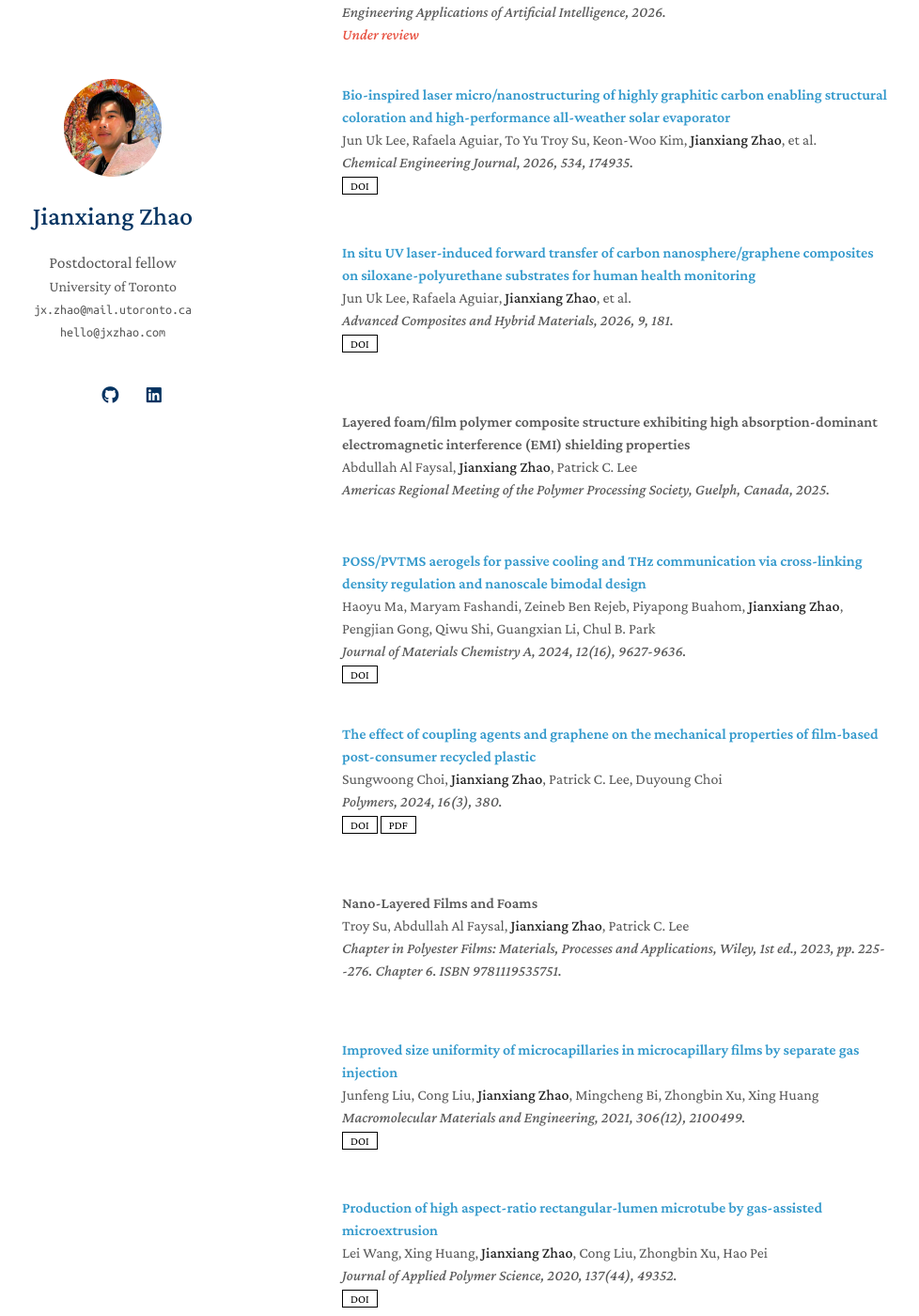
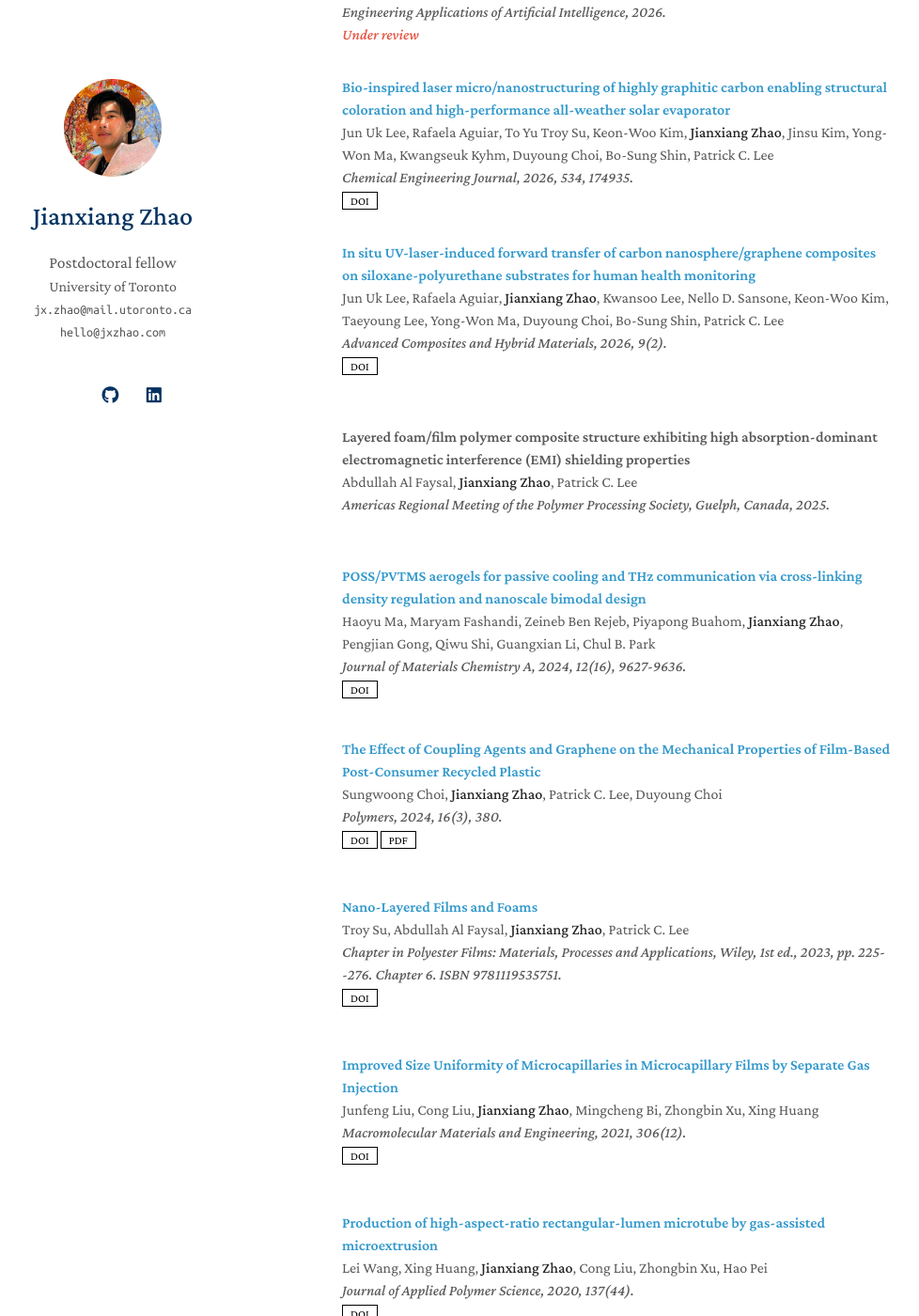
Before and after one commit to ACuriousMind-Z/ACuriousMind-Z.github.io, a Jekyll site: the page built from index.md, in a window 1280 px wide and 1400 px high, scrolled down 2267 px. Shown: the whole window at 94% size, without its empty margins (156-1134 px from the left). Built offline with Jekyll 4.4.1, drawn with Linux system fonts in a browser that asks for light colours; a style sheet for code colours, icons or effects is not loaded; our own code applies the rules of GitHub Pages for plain Markdown files; some of the changed text lies outside the part shown.

Commit message:
cv: sync publications from ORCID/Crossref

```diff
--- a/_data/publications.yml
+++ b/_data/publications.yml
@@ -10,10 +10,10 @@ main:
   conference: "ACS Applied Materials & Interfaces, 2026."
   notes: "Under review"
 
-- title: "Butterfly wing microstructure inspired solid/porous alternating layered structures: In situ visualization of confined foaming"
+- title: "Butterfly Wing Microstructure Inspired Solid/Porous Alternating Layered Structures: In Situ Visualization of Confined Foaming"
   authors: "<strong>Jianxiang Zhao</strong>, Lei Zhang, Jun Uk Lee, Nello D. Sansone, Janet Kim, Leen Bazbaz, Abdullah Al Faysal, Patrick C. Lee"
   conference_short: "Small"
-  conference: "Small, 2025, 21(40), e08472."
+  conference: "Small, 2025, 21(40)."
   doi: "https://doi.org/10.1002/smll.202508472"
   pdf: "https://pmc.ncbi.nlm.nih.gov/articles/PMC12508713/"
 
@@ -30,10 +30,10 @@ main:
   conference: "Journal of Materials Science, 2021, 56(27), 15491-15498."
   doi: "https://doi.org/10.1007/s10853-021-06259-5"
 
-- title: "Solvent-free generation of foamed microcapillary films with a dual network of interconnected pores and internal channels"
+- title: "Solvent‐Free Generation of Foamed Microcapillary Films with a Dual Network of Interconnected Pores and Internal Channels"
   authors: "<strong>Jianxiang Zhao</strong>, Zhongbin Xu, Suxia Zheng, Cong Liu, Junfeng Liu, Hao Pei"
   conference_short: "Macromol. Mater. Eng."
-  conference: "Macromolecular Materials and Engineering, 2020, 305(3), 1900768."
+  conference: "Macromolecular Materials and Engineering, 2020, 305(3)."
   doi: "https://doi.org/10.1002/mame.201900768"
 
 - title: "An automated image-processing framework for bubble tracking in multilayer polymer foams"
@@ -43,15 +43,15 @@ main:
   notes: "Under review"
 
 - title: "Bio-inspired laser micro/nanostructuring of highly graphitic carbon enabling structural coloration and high-performance all-weather solar evaporator"
-  authors: "Jun Uk Lee, Rafaela Aguiar, To Yu Troy Su, Keon-Woo Kim, <strong>Jianxiang Zhao</strong>, et al."
+  authors: "Jun Uk Lee, Rafaela Aguiar, To Yu Troy Su, Keon-Woo Kim, <strong>Jianxiang Zhao</strong>, Jinsu Kim, Yong-Won Ma, Kwangseuk Kyhm, Duyoung Choi, Bo-Sung Shin, Patrick C. Lee"
   conference_short: "Chem. Eng. J."
   conference: "Chemical Engineering Journal, 2026, 534, 174935."
   doi: "https://doi.org/10.1016/j.cej.2026.174935"
 
-- title: "In situ UV laser-induced forward transfer of carbon nanosphere/graphene composites on siloxane-polyurethane substrates for human health monitoring"
-  authors: "Jun Uk Lee, Rafaela Aguiar, <strong>Jianxiang Zhao</strong>, et al."
+- title: "In situ UV-laser-induced forward transfer of carbon nanosphere/graphene composites on siloxane-polyurethane substrates for human health monitoring"
+  authors: "Jun Uk Lee, Rafaela Aguiar, <strong>Jianxiang Zhao</strong>, Kwansoo Lee, Nello D. Sansone, Keon-Woo Kim, Taeyoung Lee, Yong-Won Ma, Duyoung Choi, Bo-Sung Shin, Patrick C. Lee"
   conference_short: "Adv. Compos. Hybrid Mater."
-  conference: "Advanced Composites and Hybrid Materials, 2026, 9, 181."
+  conference: "Advanced Composites and Hybrid Materials, 2026, 9(2)."
   doi: "https://doi.org/10.1007/s42114-026-01732-8"
 
 - title: "Layered foam/film polymer composite structure exhibiting high absorption-dominant electromagnetic interference (EMI) shielding properties"
@@ -65,7 +65,7 @@ main:
   conference: "Journal of Materials Chemistry A, 2024, 12(16), 9627-9636."
   doi: "https://doi.org/10.1039/d4ta00315b"
 
-- title: "The effect of coupling agents and graphene on the mechanical properties of film-based post-consumer recycled plastic"
+- title: "The Effect of Coupling Agents and Graphene on the Mechanical Properties of Film-Based Post-Consumer Recycled Plastic"
   authors: "Sungwoong Choi, <strong>Jianxiang Zhao</strong>, Patrick C. Lee, Duyoung Choi"
   conference_short: "Polymers"
   conference: "Polymers, 2024, 16(3), 380."
@@ -76,23 +76,25 @@ main:
   authors: "Troy Su, Abdullah Al Faysal, <strong>Jianxiang Zhao</strong>, Patrick C. Lee"
   conference_short: "Book Chapter"
   conference: "Chapter in <em>Polyester Films: Materials, Processes and Applications</em>, Wiley, 1st ed., 2023, pp. 225--276. Chapter 6. ISBN 9781119535751."
+  doi: "https://doi.org/10.1002/9781119535775.ch6"
 
-- title: "Improved size uniformity of microcapillaries in microcapillary films by separate gas injection"
+- title: "Improved Size Uniformity of Microcapillaries in Microcapillary Films by Separate Gas Injection"
   authors: "Junfeng Liu, Cong Liu, <strong>Jianxiang Zhao</strong>, Mingcheng Bi, Zhongbin Xu, Xing Huang"
   conference_short: "Macromol. Mater. Eng."
-  conference: "Macromolecular Materials and Engineering, 2021, 306(12), 2100499."
+  conference: "Macromolecular Materials and Engineering, 2021, 306(12)."
   doi: "https://doi.org/10.1002/mame.202100499"
 
-- title: "Production of high aspect-ratio rectangular-lumen microtube by gas-assisted microextrusion"
+- title: "Production of high‐aspect‐ratio rectangular‐lumen microtube by gas‐assisted microextrusion"
   authors: "Lei Wang, Xing Huang, <strong>Jianxiang Zhao</strong>, Cong Liu, Zhongbin Xu, Hao Pei"
   conference_short: "J. Appl. Polym. Sci."
-  conference: "Journal of Applied Polymer Science, 2020, 137(44), 49352."
+  conference: "Journal of Applied Polymer Science, 2020, 137(44)."
   doi: "https://doi.org/10.1002/app.49352"
 
 - title: "Fabrication and application of flexible rectangular microtubes"
   authors: "Xing Huang, Lei Wang, <strong>Jianxiang Zhao</strong>, Cong Liu, Fanghao Zhou, Zhongbin Xu, Hao Pei"
   conference_short: "Polym.-Plast. Technol. Mater."
   conference: "Polymer-Plastics Technology and Materials, 2020, 59(9), 959--965."
+  doi: "https://doi.org/10.1080/25740881.2019.1708104"
 
 - title: "Numerical simulations of wall contact angle effects on droplet size during step emulsification"
   authors: "Meng Wang, Chuang Kong, Qisen Liang, <strong>Jianxiang Zhao</strong>, Maolin Wen, Zhongbin Xu, Xiaodong Ruan"
```
Also changed, not shown: cv/publications.bib (+13 -15 lines), 1 other file.
